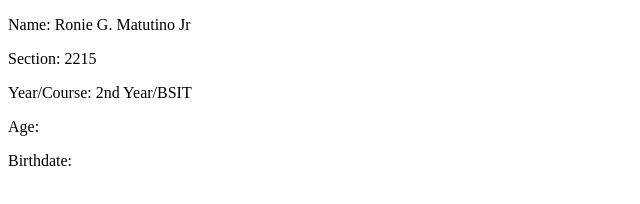
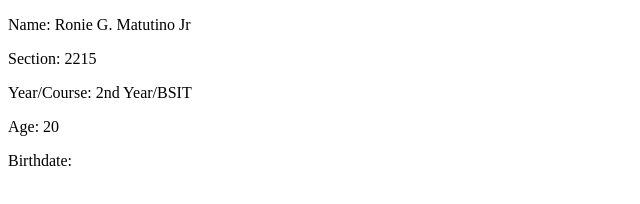
Before and after one commit to Jron2002/Activity1-github, a plain HTML site: page index.html in a window 1280 px wide. Shown: the full height of the page, 0-640 px from the left. Drawn offline with Linux system fonts and the light colour scheme.

Commit message:
HTML: Added My Age

```diff
--- a/index.html
+++ b/index.html
@@ -8,7 +8,7 @@
 <p>Name: Ronie G. Matutino Jr</p>
 <p>Section: 2215</p>
 <p>Year/Course: 2nd Year/BSIT</p>
-<p>Age:</p>
+<p>Age: 20</p>
 <p>Birthdate:</p>
 
 </body>
```
